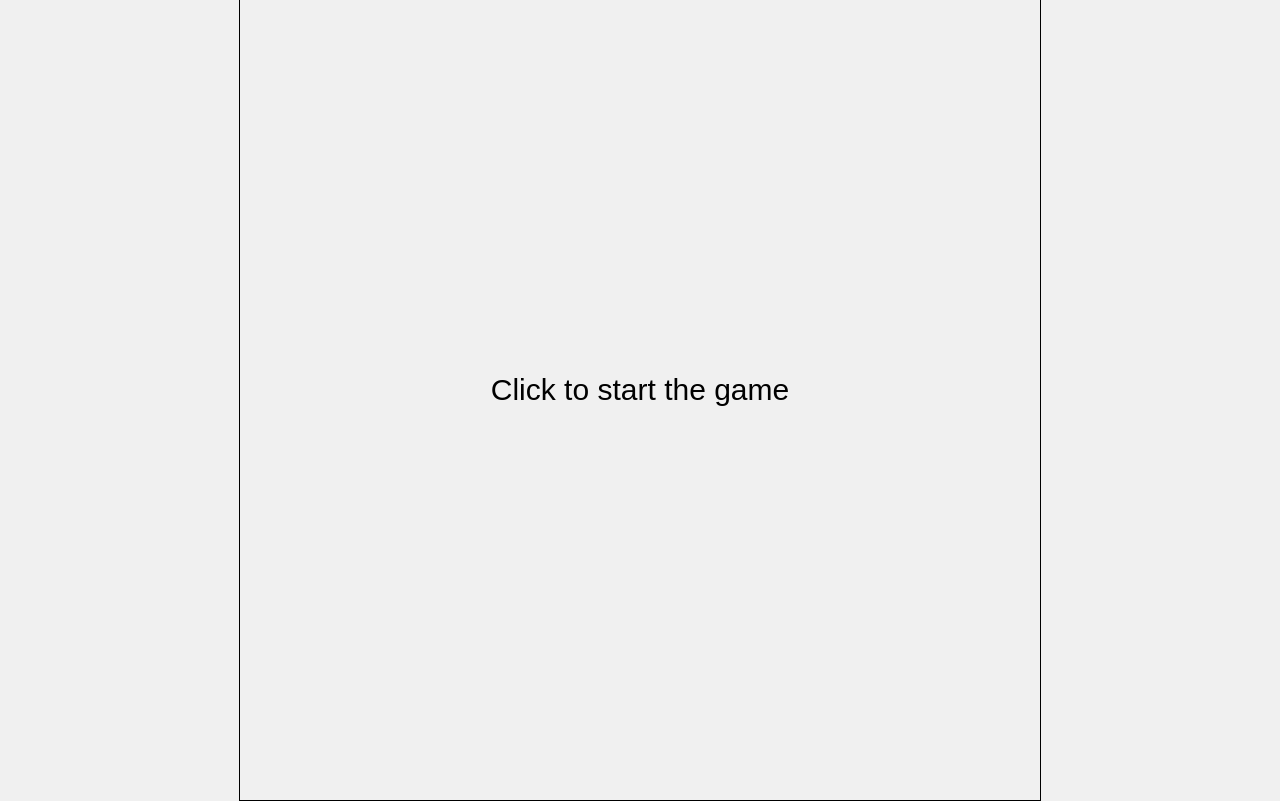
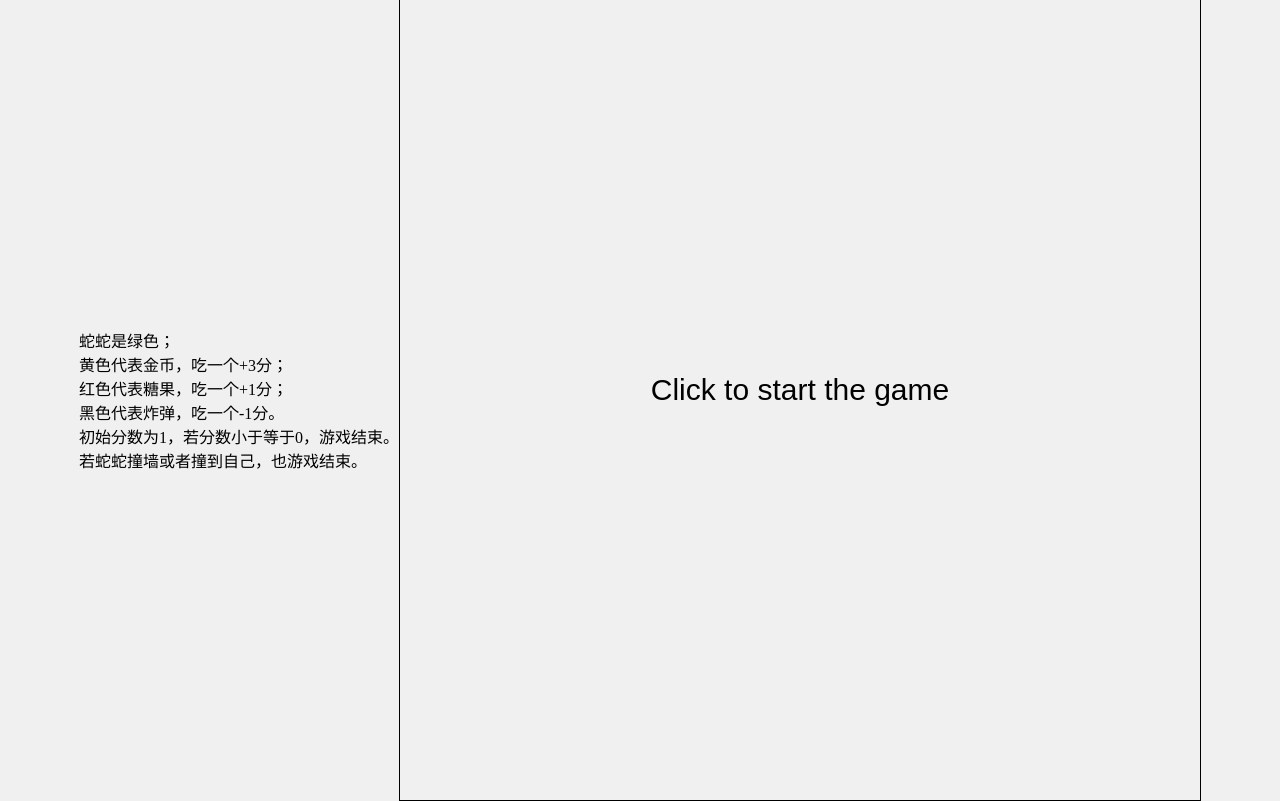
Before and after one commit to DiY-ai-spec/ow_phone, a plain HTML site: page index.html in a window 1280 px wide. Drawn offline with Linux system fonts and the light colour scheme.

Commit message:
Update index.html

```diff
--- a/index.html
+++ b/index.html
@@ -21,6 +21,14 @@
     </style>
 </head>
 <body>
+    <div class="rules">
+        蛇蛇是绿色；<br>
+        黄色代表金币，吃一个+3分；<br>
+        红色代表糖果，吃一个+1分；<br>
+        黑色代表炸弹，吃一个-1分。<br>
+        初始分数为1，若分数小于等于0，游戏结束。<br>
+        若蛇蛇撞墙或者撞到自己，也游戏结束。
+    </div>
     <canvas id="gameCanvas"></canvas>
     <script>
         const canvas = document.getElementById('gameCanvas');
```
